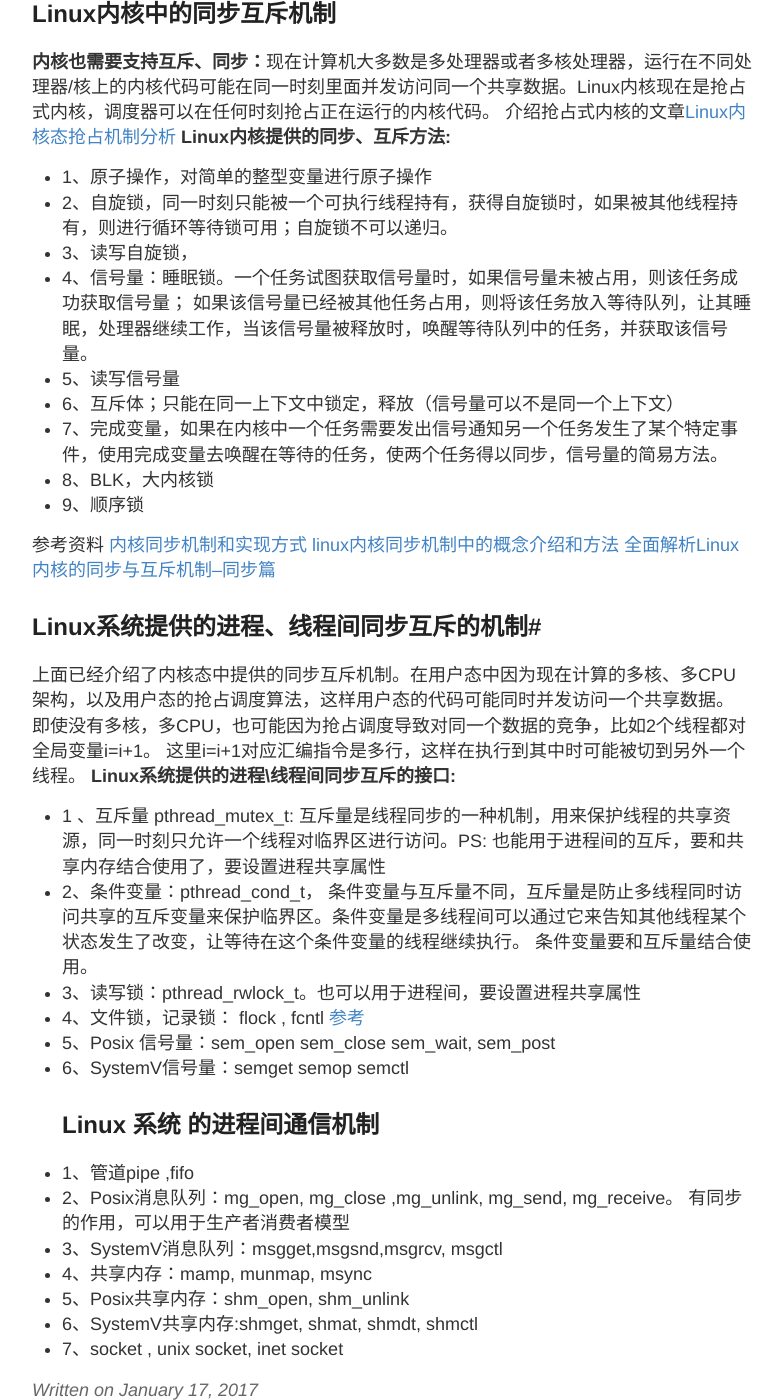
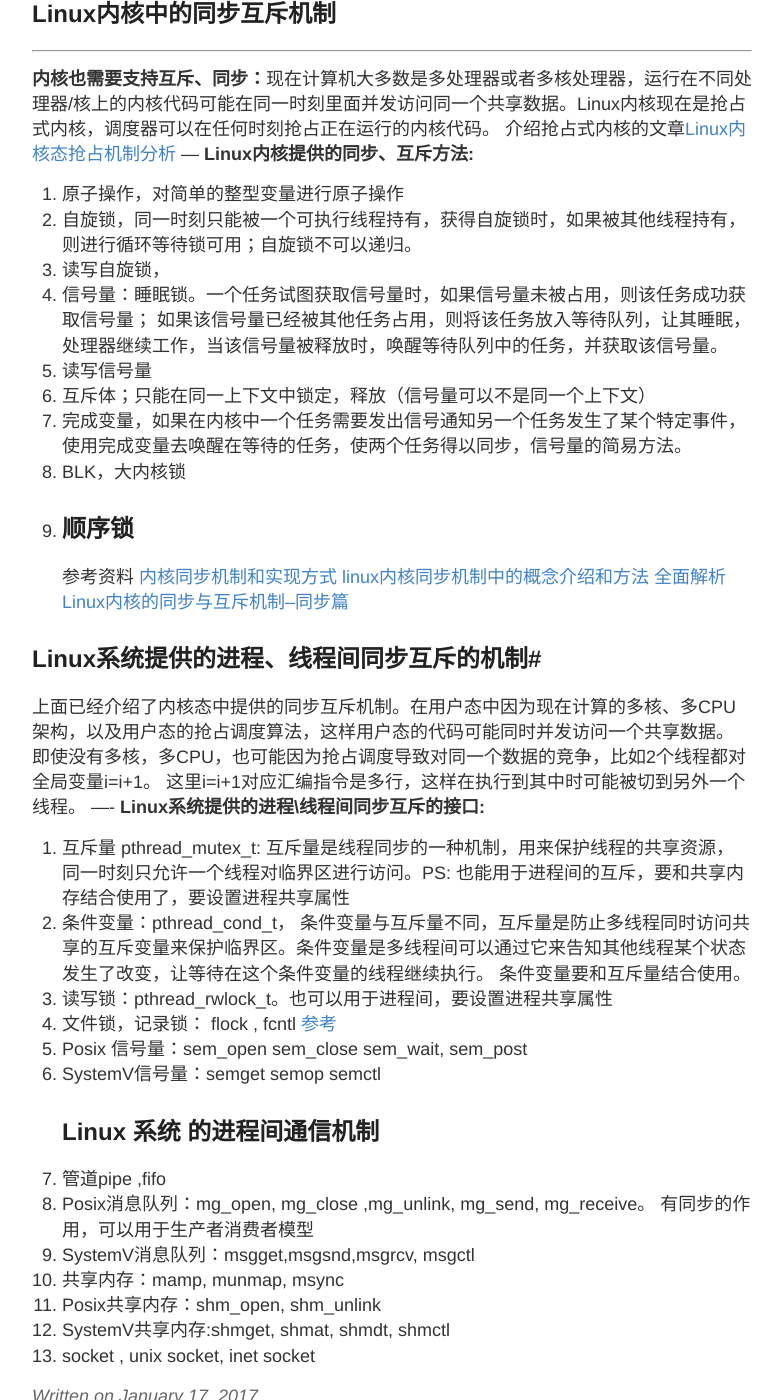
Before and after one commit to smallHW89/smallHW89.github.io, a Jekyll site: the page built from _posts/2017-01-17-linux-mutex-and-sync.md, in a window 1280 px wide and 1400 px high, scrolled down 473 px. Shown: the whole window, without its empty margins (248-1031 px from the left). Built offline with Jekyll 4.4.1, drawn with Linux system fonts in a browser that asks for light colours; comment, search, counter and statistics services are not loaded.

Commit message:
Update 2017-01-17-linux-mutex-and-sync.md

```diff
--- a/_posts/2017-01-17-linux-mutex-and-sync.md
+++ b/_posts/2017-01-17-linux-mutex-and-sync.md
@@ -11,19 +11,21 @@ title: linux-mutex-and-sync
 1个生产者、1个消费者的生产者消费者模型，这里生产者消费者之间要进行同步。
 1个生产者，N个消费者的生产者消费者模型，这N个消费者之间要进行互斥。
 ## Linux内核中的同步互斥机制
+---
 **内核也需要支持互斥、同步：**现在计算机大多数是多处理器或者多核处理器，运行在不同处理器/核上的内核代码可能在同一时刻里面并发访问同一个共享数据。Linux内核现在是抢占式内核，调度器可以在任何时刻抢占正在运行的内核代码。
 介绍抢占式内核的文章[Linux内核态抢占机制分析  ](http://mengren425.blog.163.com/blog/static/5690393120151625743841/)
+---
 **Linux内核提供的同步、互斥方法:**
-- 1、原子操作，对简单的整型变量进行原子操作
-- 2、自旋锁，同一时刻只能被一个可执行线程持有，获得自旋锁时，如果被其他线程持有，则进行循环等待锁可用；自旋锁不可以递归。
-- 3、读写自旋锁，
-- 4、信号量：睡眠锁。一个任务试图获取信号量时，如果信号量未被占用，则该任务成功获取信号量； 如果该信号量已经被其他任务占用，则将该任务放入等待队列，让其睡眠，处理器继续工作，当该信号量被释放时，唤醒等待队列中的任务，并获取该信号量。
-- 5、读写信号量
-- 6、互斥体；只能在同一上下文中锁定，释放（信号量可以不是同一个上下文）
-- 7、完成变量，如果在内核中一个任务需要发出信号通知另一个任务发生了某个特定事件，使用完成变量去唤醒在等待的任务，使两个任务得以同步，信号量的简易方法。
-- 8、BLK，大内核锁
-- 9、顺序锁
-
+1. 原子操作，对简单的整型变量进行原子操作
+2. 自旋锁，同一时刻只能被一个可执行线程持有，获得自旋锁时，如果被其他线程持有，则进行循环等待锁可用；自旋锁不可以递归。
+3. 读写自旋锁，
+4. 信号量：睡眠锁。一个任务试图获取信号量时，如果信号量未被占用，则该任务成功获取信号量； 如果该信号量已经被其他任务占用，则将该任务放入等待队列，让其睡眠，处理器继续工作，当该信号量被释放时，唤醒等待队列中的任务，并获取该信号量。
+5. 读写信号量
+6. 互斥体；只能在同一上下文中锁定，释放（信号量可以不是同一个上下文）
+7. 完成变量，如果在内核中一个任务需要发出信号通知另一个任务发生了某个特定事件，使用完成变量去唤醒在等待的任务，使两个任务得以同步，信号量的简易方法。
+8. BLK，大内核锁
+9. 顺序锁
+---
 参考资料
 [内核同步机制和实现方式](http://www.cnblogs.com/bastard/archive/2012/09/20/2694251.html)
 [linux内核同步机制中的概念介绍和方法](http://blog.csdn.net/wealoong/article/details/7957385)
@@ -32,18 +34,19 @@ title: linux-mutex-and-sync
 ## Linux系统提供的进程、线程间同步互斥的机制#
 上面已经介绍了内核态中提供的同步互斥机制。在用户态中因为现在计算的多核、多CPU架构，以及用户态的抢占调度算法，这样用户态的代码可能同时并发访问一个共享数据。
 即使没有多核，多CPU，也可能因为抢占调度导致对同一个数据的竞争，比如2个线程都对全局变量i=i+1。 这里i=i+1对应汇编指令是多行，这样在执行到其中时可能被切到另外一个线程。
+----
 **Linux系统提供的进程\线程间同步互斥的接口:**
-- 1 、互斥量 pthread_mutex_t: 互斥量是线程同步的一种机制，用来保护线程的共享资源，同一时刻只允许一个线程对临界区进行访问。PS: 也能用于进程间的互斥，要和共享内存结合使用了，要设置进程共享属性
-- 2、条件变量：pthread_cond_t， 条件变量与互斥量不同，互斥量是防止多线程同时访问共享的互斥变量来保护临界区。条件变量是多线程间可以通过它来告知其他线程某个状态发生了改变，让等待在这个条件变量的线程继续执行。 条件变量要和互斥量结合使用。
-- 3、读写锁：pthread_rwlock_t。也可以用于进程间，要设置进程共享属性
-- 4、文件锁，记录锁： flock , fcntl [参考](http://blog.jobbole.com/104331/)
-- 5、Posix 信号量：sem_open sem_close sem_wait, sem_post
-- 6、SystemV信号量：semget semop semctl
+1. 互斥量 pthread_mutex_t: 互斥量是线程同步的一种机制，用来保护线程的共享资源，同一时刻只允许一个线程对临界区进行访问。PS: 也能用于进程间的互斥，要和共享内存结合使用了，要设置进程共享属性
+2. 条件变量：pthread_cond_t， 条件变量与互斥量不同，互斥量是防止多线程同时访问共享的互斥变量来保护临界区。条件变量是多线程间可以通过它来告知其他线程某个状态发生了改变，让等待在这个条件变量的线程继续执行。 条件变量要和互斥量结合使用。
+3. 读写锁：pthread_rwlock_t。也可以用于进程间，要设置进程共享属性
+4. 文件锁，记录锁： flock , fcntl [参考](http://blog.jobbole.com/104331/)
+5. Posix 信号量：sem_open sem_close sem_wait, sem_post
+6. SystemV信号量：semget semop semctl
 ## Linux 系统 的进程间通信机制
-- 1、管道pipe ,fifo
-- 2、Posix消息队列：mg_open, mg_close ,mg_unlink, mg_send, mg_receive。 有同步的作用，可以用于生产者消费者模型
-- 3、SystemV消息队列：msgget,msgsnd,msgrcv, msgctl
-- 4、共享内存：mamp, munmap, msync
-- 5、Posix共享内存：shm_open, shm_unlink
-- 6、SystemV共享内存:shmget, shmat, shmdt, shmctl
-- 7、socket , unix socket, inet socket
+1. 管道pipe ,fifo
+2. Posix消息队列：mg_open, mg_close ,mg_unlink, mg_send, mg_receive。 有同步的作用，可以用于生产者消费者模型
+3. SystemV消息队列：msgget,msgsnd,msgrcv, msgctl
+4. 共享内存：mamp, munmap, msync
+5. Posix共享内存：shm_open, shm_unlink
+6. SystemV共享内存:shmget, shmat, shmdt, shmctl
+7. socket , unix socket, inet socket
```
